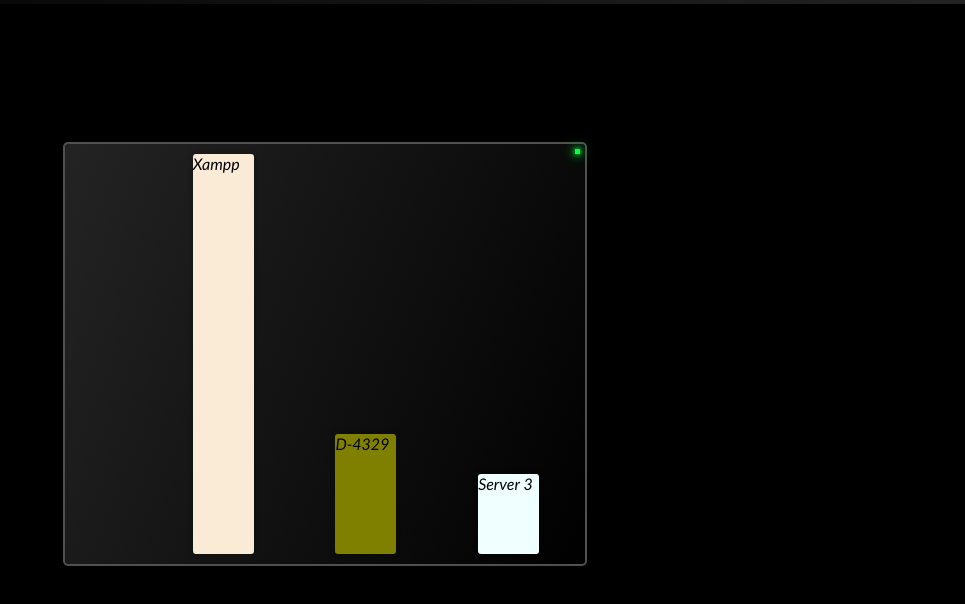
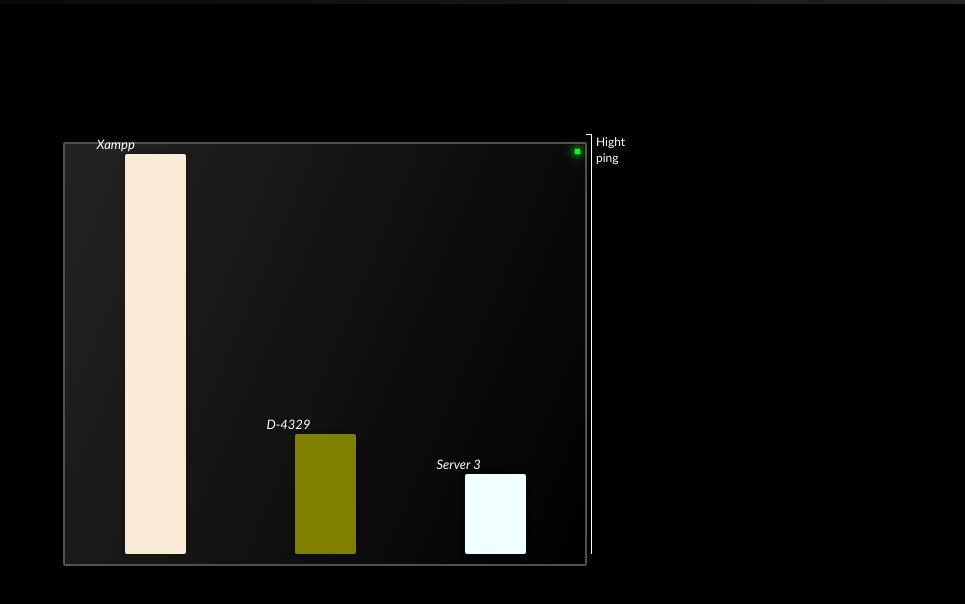
Before and after one commit to prikshitjs/pjs, a plain HTML site: page index.html in a window 1280 px wide. Shown: the part 46-650 px from the top of the page, without its empty margins (315-1280 px from the left). Drawn offline with Linux system fonts and the light colour scheme.

Commit message:
Update style.css

```diff
--- a/style.css
+++ b/style.css
@@ -42,7 +42,7 @@ body
     background: linear-gradient(113deg, #313131b8, transparent);
     height: 400px;
     width: 500px;
-    border-radius: 5px;
+    border-radius: 2px;
     border: 2px solid #505050;
     display: flex;
     gap: 10px;
@@ -80,18 +80,19 @@ body
     background: gray;
     transition: 1s ease-in-out;
     position: relative;
-    border-radius: 3px;
+    border-radius: 2px;
     box-shadow:  0 0 5px #00000047;
 }
-.graph b
+.graph i
 {
     position: absolute;
-    top: -30px;
-    left: -40px;
+    top: -20px;
+    left: -30px;
     color: #fff;
     /* border: 3px solid #303030; */
     padding: 2px;
     border-radius: 3px;
+    font-size: 13px;
 }
 .g1
 {
@@ -108,6 +109,45 @@ body
     background: azure;
     height: 1%;
 }
+.sca
+{
+    background: #fff;
+    height: 100%;
+    width: 1px;
+    position: absolute;
+    right: -7px;
+    bottom: 10px;
+    transition: 1s ease-in-out;
+    border-radius: 5px;
+}
+.sca::before
+{
+    content: '';
+    background: #fff;
+    height: 1px;
+    width: 6px;
+    position: absolute;
+    right: 0;
+    top: 0;
+}
+.sca::after
+{
+    content: 'Hight ping';
+    color: #fff;
+    font-size: 12px;
+    position: absolute;
+    left: 5px;
+    top: 0;
+    line-height: 1.3;
+    animation: floating 1s linear infinite;
+}
+@keyframes floating
+{
+    50%
+    {
+        transform: translateX(2px);
+    }
+}
 @media only screen and (max-width: 700px) {
     .graphbase
     {
```
